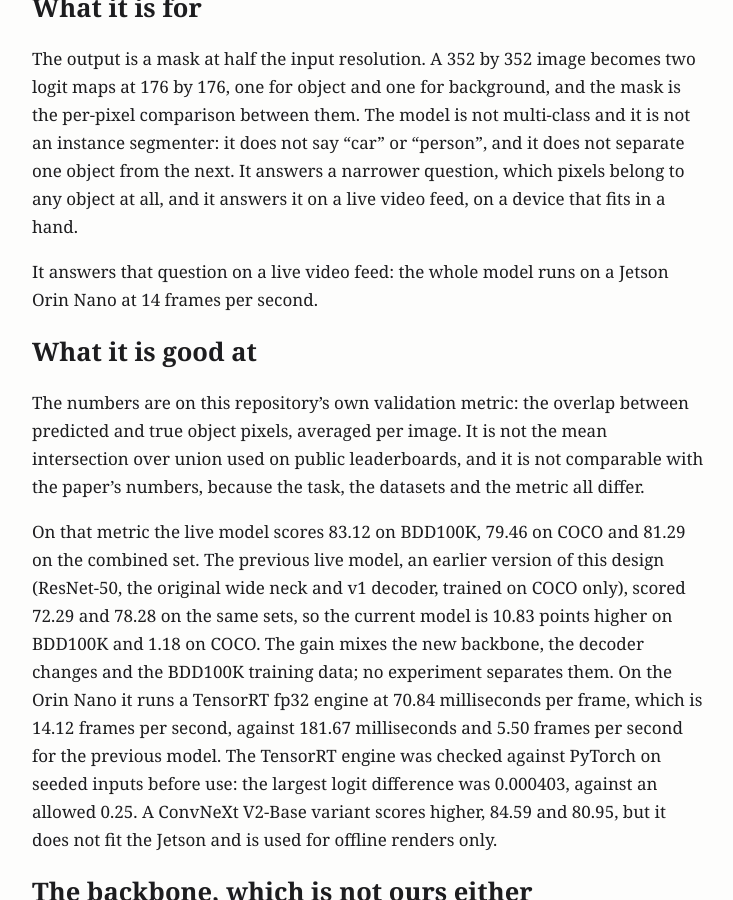
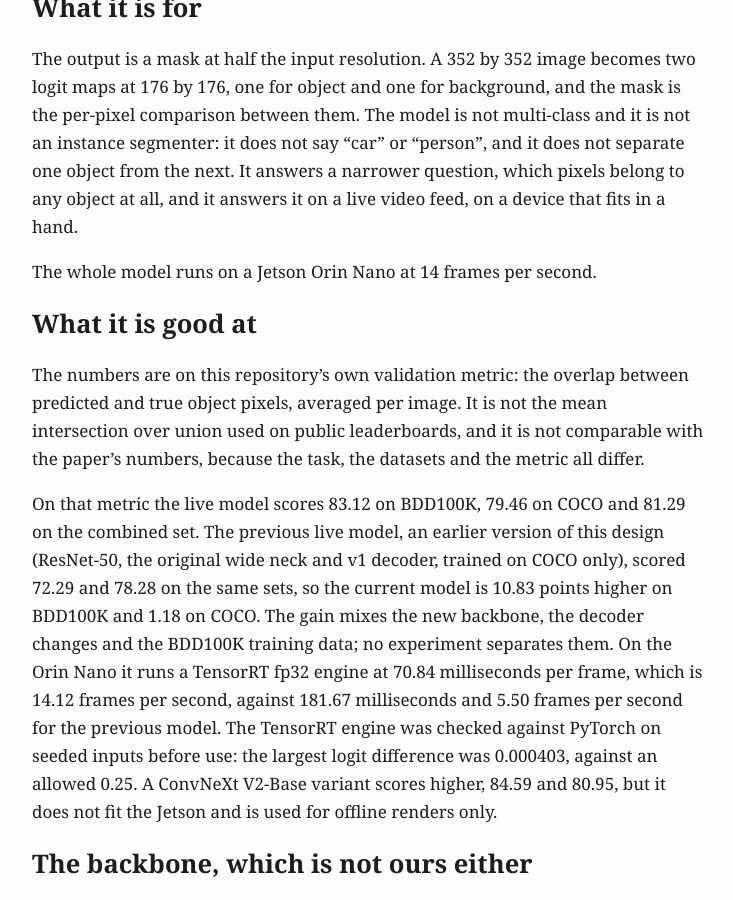
Before and after one commit to oluseye-akomolede/blog, a Jekyll site: the page built from _posts/2026-11-11-how-hcm-works.md, in a window 1280 px wide and 900 px high, scrolled down 967 px. Shown: the whole window, without its empty margins (272-1005 px from the left). Built offline with Jekyll 4.4.1, drawn with Linux system fonts in a browser that asks for light colours.

Commit message:
HCM post: line 21 shortened to the plain 14 fps fact
Co-Authored-By: Claude Opus 5.5 <noreply@anthropic.com>

```diff
--- a/_posts/2026-11-11-how-hcm-works.md
+++ b/_posts/2026-11-11-how-hcm-works.md
@@ -18,7 +18,7 @@ Every claim about the code here is a claim about commit `261a630` of the public
 
 The output is a mask at half the input resolution. A 352 by 352 image becomes two logit maps at 176 by 176, one for object and one for background, and the mask is the per-pixel comparison between them. The model is not multi-class and it is not an instance segmenter: it does not say "car" or "person", and it does not separate one object from the next. It answers a narrower question, which pixels belong to any object at all, and it answers it on a live video feed, on a device that fits in a hand.
 
-It answers that question on a live video feed: the whole model runs on a Jetson Orin Nano at 14 frames per second.
+The whole model runs on a Jetson Orin Nano at 14 frames per second.
 
 ## What it is good at
 
```
